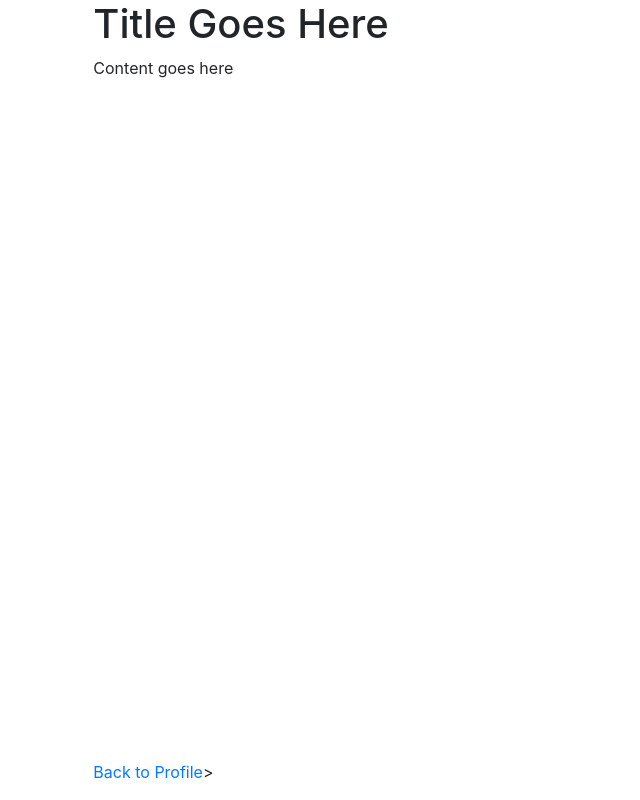
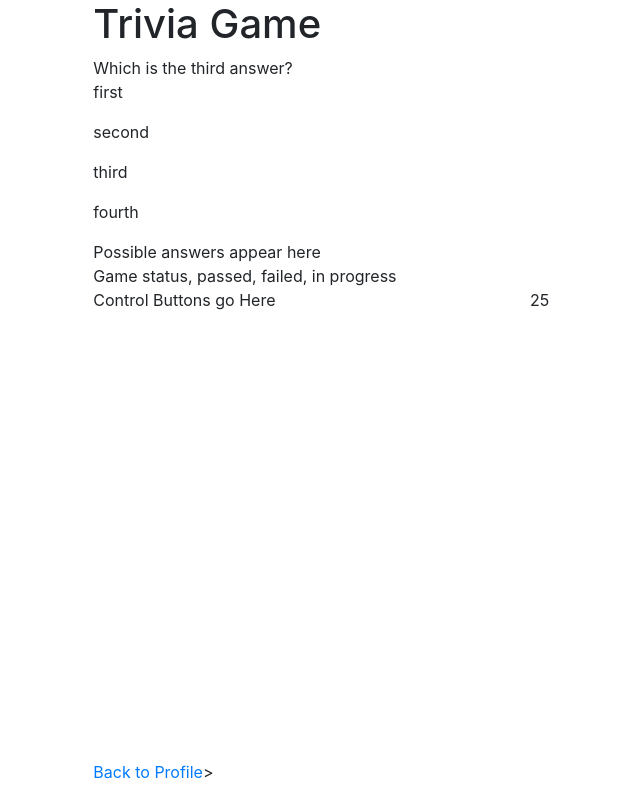
Before and after one commit to kiselblat/Trivia-Game, a plain HTML site: page index.html in a window 1280 px wide. Shown: the whole page, without its empty margins (125-765 px from the left). Drawn offline with Linux system fonts and the light colour scheme.

Commit message:
question and choices display in div timer counts down

```diff
--- a/assets/javascript/app.js
+++ b/assets/javascript/app.js
@@ -0,0 +1,62 @@
+var triviaQuestions = [{
+  question: "Which is the third answer?",
+  choices: ["first" , "second" , "third" , "fourth"],
+  //images:  ["../images/batplaceholder.jpg"],
+  validAnswer: 2,
+  },
+  {
+  question: "Which is the second answer?",
+  choices: ["first" , "second", "third", "fourth"],
+  //images: ["../images/batplaceholder.jpg"],
+  validAnswer: 1,
+  },
+  {
+  question: "Which is the first answer?",
+  choices: ["first" , "second" , "third" , "fourth"],
+  //images: ["../images/batplaceholder.jpg"],
+  validAnswer: 0,
+  },
+  {
+  question: "Which is the fourth answer?",
+  choices: ["first" , "second" , "third" , "fourth"],
+  //images: ["../images/batplaceholder.jpg"],
+  validAnswer: 3,
+}];
+
+var timeToAnswer = 30;
+
+var pickedQuestions = [];
+
+var pickQuestion = function(questionList) {
+  var pick = Math.floor(Math.random() * questionList.length);
+  if (!pickedQuestions.includes(pick)) {
+    pickedQuestions.push(pick);
+    console.log(pick , pickedQuestions)
+    return questionList[pick];
+  } else {
+    console.log(pick, " was already picked")
+    pickQuestion(questionList);
+  }
+}
+
+$(document).ready(function() {
+  var query = pickQuestion(triviaQuestions);
+  console.log(query);
+  $('#question-pane').text(query.question);
+  $.each(query.choices , function() {
+    var choice = $('<p></p>');
+    console.log(this);
+    choice.text(this);
+    $('#question-pane').append(choice);
+  });
+  var x = setInterval(function() {
+    if(timeToAnswer === 0) {
+      $('#countdown').text('done!');
+      clearInterval(x);
+    } else {
+      timeToAnswer--;
+      console.log(timeToAnswer)
+      $('#countdown').text(timeToAnswer);
+    }
+  } , 1000);
+})
--- a/index.html
+++ b/index.html
@@ -4,7 +4,7 @@
 <head>
   <meta charset="UTF-8">
   <meta name="viewport" content="width=device-width, initial-scale=1.0">
-  <title>About Tom Christ</title>
+  <title>The Trivia Game</title>
 
   <!-- reset -->
   <link rel="stylesheet" type="text/css" href="assets/css/reset.css">
@@ -25,7 +25,7 @@
       <div class="row">
       <div class="col-md-2"></div>
       <div class="col-md">
-        <h1>Title Goes Here</h1>
+        <h1>Trivia Game</h1>
       </div>
       <div class="col-md-2"></div>
       </div>
@@ -36,7 +36,29 @@
       <div class="col-md-2"></div>
       <div class="col-md">
       <section>
-        <p>Content goes here</p>
+        <div class="row">
+          <div class="col-md">
+            <div id="question-pane">Question appears here</div>
+          </div>
+        </div>
+        <div class="row">
+          <div class="col-md">
+            <div id="choices-pane">Possible answers appear here</div>
+          </div>
+        </div>
+        <div class="row">
+          <div class="col-md">
+            <div id="status-pane">Game status, passed, failed, in progress</div>
+          </div>
+        </div>
+        <div class="row">
+          <div class="col-md">
+            <div id="controls-pane">Control Buttons go Here</div>
+          </div>
+          <div class="col-md">
+            <div id="countdown">Timer</div>
+          </div>
+        </div>
       </section>
       </div>
       <div class="col-md-2"></div>
```
Also changed, not shown: assets/images/batplaceholder.jpg (added).
